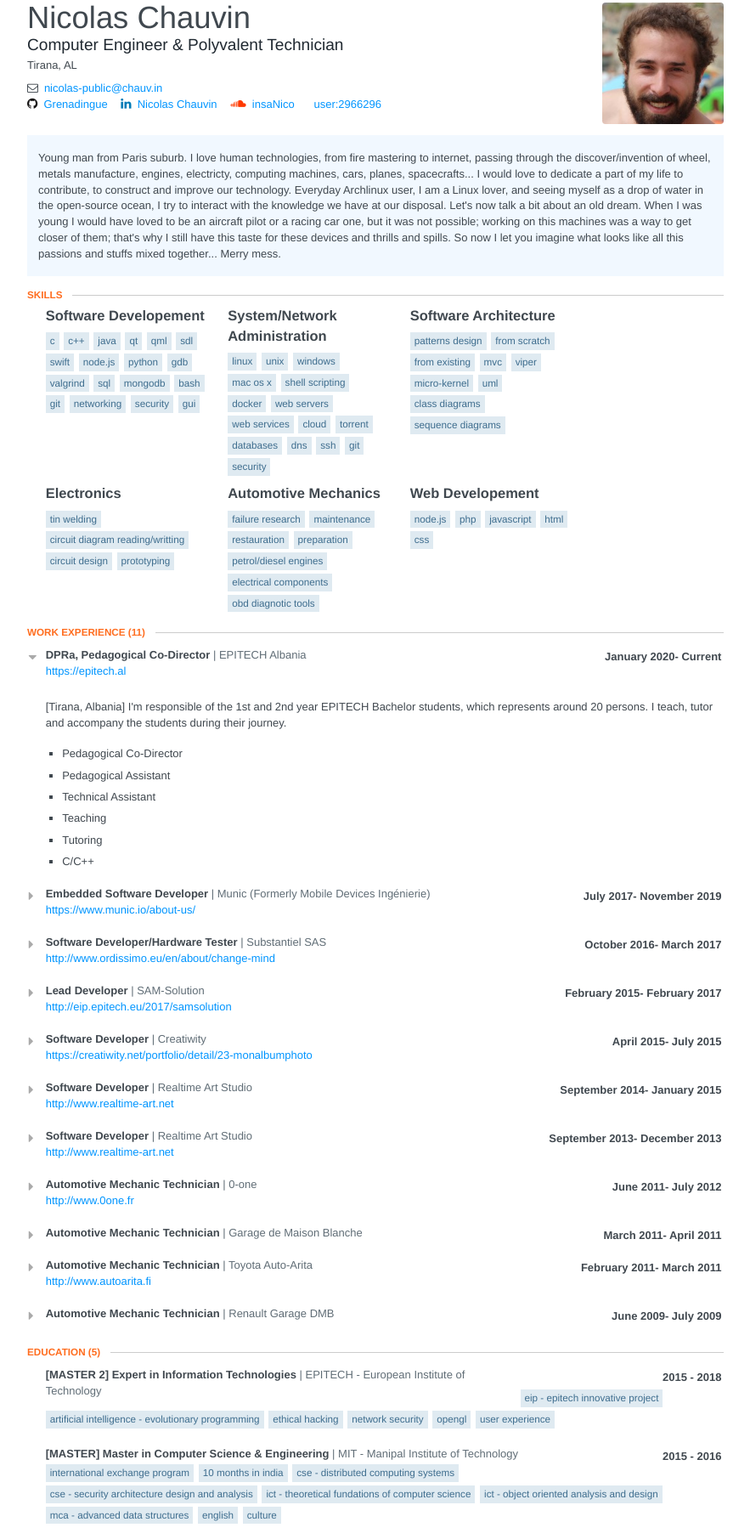
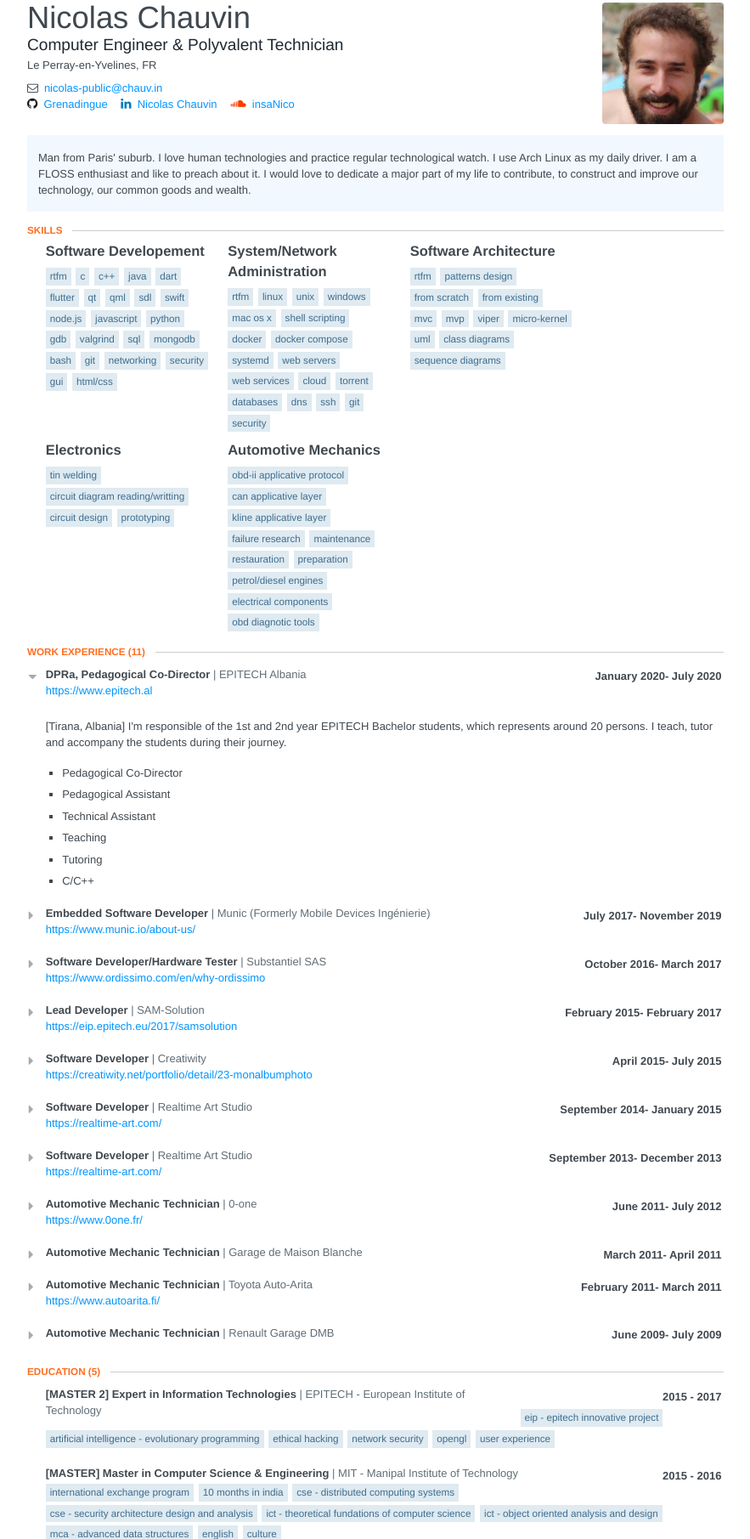
Before and after one commit to Grenadingue/Grenadingue.github.io, a website: page index.html in a window 1280 px wide. Shown: the part 36-1847 px from the top of the page at 85% size, without its empty margins (198-1081 px from the left). Drawn offline with Linux system fonts and the light colour scheme.

Commit message:
Resume: Re-generate web version

```diff
--- a/index.html
+++ b/index.html
@@ -784,8 +784,8 @@
     		</div>
 
     		<span class="location">
-    			<span class="city">Tirana,</span>
-    			<span class="countryCode">AL</span>
+    			<span class="city">Le Perray-en-Yvelines,</span>
+    			<span class="countryCode">FR</span>
     		</span>
 
 
@@ -821,20 +821,12 @@
     					</span>
     				</div>
     			</div>
-    			<div class="item">
-    				<div class="username">
-    					<span class="fa fa-stackoverflow stackoverflow social"></span>
-    					<span class="url">
-    						<a target="_blank" href="https://stackoverflow.com/story/grenadingue">user:2966296</a>
-    					</span>
-    				</div>
-    			</div>
     		</div>
     	</header>
 
     	<section class="section main-summary">
     		<section>
-    			<div><p>Young man from Paris suburb. I love human technologies, from fire mastering to internet, passing through the discover/invention of wheel, metals manufacture, engines, electricty, computing machines, cars, planes, spacecrafts... I would love to dedicate a part of my life to contribute, to construct and improve our technology. Everyday Archlinux user, I am a Linux lover, and seeing myself as a drop of water in the open-source ocean, I try to interact with the knowledge we have at our disposal. Let's now talk a bit about an old dream. When I was young I would have loved to be an aircraft pilot or a racing car one, but it was not possible; working on this machines was a way to get closer of them; that's why I still have this taste for these devices and thrills and spills. So now I let you imagine what looks like all this passions and stuffs mixed together... Merry mess.</p></div>
+    			<div><p>Man from Paris' suburb. I love human technologies and practice regular technological watch. I use Arch Linux as my daily driver. I am a FLOSS enthusiast and like to preach about it. I would love to dedicate a major part of my life to contribute, to construct and improve our technology, our common goods and wealth.</p></div>
     		</section>
     	</section>
 
@@ -848,14 +840,18 @@
     				Software Developement
     			</h3>
     			 			<ul class="keywords">
+    				<li>RTFM</li>
     				<li>C</li>
     				<li>C++</li>
     				<li>Java</li>
+    				<li>Dart</li>
+    				<li>Flutter</li>
     				<li>Qt</li>
     				<li>QML</li>
     				<li>SDL</li>
     				<li>Swift</li>
     				<li>Node.js</li>
+    				<li>Javascript</li>
     				<li>Python</li>
     				<li>gdb</li>
     				<li>valgrind</li>
@@ -866,6 +862,7 @@
     				<li>Networking</li>
     				<li>Security</li>
     				<li>GUI</li>
+    				<li>Html/Css</li>
     			</ul>
     		</div>
     		<div class="item">
@@ -873,12 +870,15 @@
     				System/Network Administration
     			</h3>
     			 			<ul class="keywords">
+    				<li>RTFM</li>
     				<li>Linux</li>
     				<li>Unix</li>
     				<li>Windows</li>
     				<li>Mac OS X</li>
     				<li>Shell scripting</li>
     				<li>Docker</li>
+    				<li>Docker compose</li>
+    				<li>Systemd</li>
     				<li>Web servers</li>
     				<li>Web services</li>
     				<li>Cloud</li>
@@ -895,10 +895,12 @@
     				Software Architecture
     			</h3>
     			 			<ul class="keywords">
+    				<li>RTFM</li>
     				<li>Patterns design</li>
     				<li>From scratch</li>
     				<li>From existing</li>
     				<li>MVC</li>
+    				<li>MVP</li>
     				<li>VIPER</li>
     				<li>Micro-kernel</li>
     				<li>UML</li>
@@ -922,6 +924,9 @@
     				Automotive Mechanics
     			</h3>
     			 			<ul class="keywords">
+    				<li>OBD-II Applicative Protocol</li>
+    				<li>CAN Applicative Layer</li>
+    				<li>KLine Applicative Layer</li>
     				<li>Failure research</li>
     				<li>Maintenance</li>
     				<li>Restauration</li>
@@ -931,18 +936,6 @@
     				<li>OBD Diagnotic tools</li>
     			</ul>
     		</div>
-    		<div class="item">
-    			<h3 class="name">
-    				Web Developement
-    			</h3>
-    			 			<ul class="keywords">
-    				<li>Node.js</li>
-    				<li>Php</li>
-    				<li>Javascript</li>
-    				<li>Html</li>
-    				<li>Css</li>
-    			</ul>
-    		</div>
     	</section>
     </section>
     <section class="section">
@@ -961,12 +954,12 @@
     				<div class="company">EPITECH Albania</div>
     				<div class="date">
     				  <span class="startDate">January 2020</span>
-    					<span class="endDate">- Current</span>
+    					<span class="endDate">- July 2020</span>
     				</div>
     			</header>
 
         	<span class="website">
-        		<a target="_blank" href="https://epitech.al">https://epitech.al</a>
+        		<a target="_blank" href="https://www.epitech.al">https://www.epitech.al</a>
         	</span>      	<div class="item" id="work-item">
             <div class="summary">
               <p><p>[Tirana, Albania] I'm responsible of the 1st and 2nd year EPITECH Bachelor students, which represents around 20 persons. I teach, tutor and accompany the students during their journey.</p></p>
@@ -1034,7 +1027,7 @@
     			</header>
 
         	<span class="website">
-        		<a target="_blank" href="http://www.ordissimo.eu/en/about/change-mind">http://www.ordissimo.eu/en/about/change-mind</a>
+        		<a target="_blank" href="https://www.ordissimo.com/en/why-ordissimo">https://www.ordissimo.com/en/why-ordissimo</a>
         	</span>      	<div class="item" id="work-item">
             <div class="summary">
               <p><p>[Montrouge, France] Worked on Ordissimo, a Linux distribution based on Debian, targeting senior users. I've developed a bunch of shell scripts for functionalities unit testing. I started to develop a kind of hardware testing assistant, based on the top of a web server, and supposed to guide a real human through the process of hardware testing.</p></p>
@@ -1064,7 +1057,7 @@
     			</header>
 
         	<span class="website">
-        		<a target="_blank" href="http://eip.epitech.eu/2017/samsolution">http://eip.epitech.eu/2017/samsolution</a>
+        		<a target="_blank" href="https://eip.epitech.eu/2017/samsolution">https://eip.epitech.eu/2017/samsolution</a>
         	</span>      	<div class="item" id="work-item">
             <div class="summary">
               <p><p>[Paris, France, and Worldwide] Lead developer, member of the human ressources team, technical referent, and software developer. I was a member of a nine students group for a project called the Epitech Innovative Project; the final school project of my Master degree. SAM-Solution is a management tool for IT-infrastructures, allowing to centralize system and software migrations, as well as backup and restoration of user data.</p></p>
@@ -1127,7 +1120,7 @@
     			</header>
 
         	<span class="website">
-        		<a target="_blank" href="http://www.realtime-art.net">http://www.realtime-art.net</a>
+        		<a target="_blank" href="https://realtime-art.com/">https://realtime-art.com/</a>
         	</span>      	<div class="item" id="work-item">
             <div class="summary">
               <p><p>[Paris 11, France] Follow-up for the "Playy.tv" project. My main goal was to architect and develop a software controller able to receive and execute remote instructions from internet and harware buttons. Restarted software from scratch for full OS portability.</p></p>
@@ -1163,7 +1156,7 @@
     			</header>
 
         	<span class="website">
-        		<a target="_blank" href="http://www.realtime-art.net">http://www.realtime-art.net</a>
+        		<a target="_blank" href="https://realtime-art.com/">https://realtime-art.com/</a>
         	</span>      	<div class="item" id="work-item">
             <div class="summary">
               <p><p>[Paris 11, France] I worked on a project named "Playy.tv". My main goal was to architect and develop a software controller able to receive and execute remote instructions from internet and harware buttons.</p></p>
@@ -1196,7 +1189,7 @@
     			</header>
 
         	<span class="website">
-        		<a target="_blank" href="http://www.0one.fr">http://www.0one.fr</a>
+        		<a target="_blank" href="https://www.0one.fr/">https://www.0one.fr/</a>
         	</span>      	<div class="item" id="work-item">
             <div class="summary">
               <p><p>[Le Perray-en-Yvelines, France]</p></p>
@@ -1256,7 +1249,7 @@
     			</header>
 
         	<span class="website">
-        		<a target="_blank" href="http://www.autoarita.fi">http://www.autoarita.fi</a>
+        		<a target="_blank" href="https://www.autoarita.fi/">https://www.autoarita.fi/</a>
         	</span>      	<div class="item" id="work-item">
             <div class="summary">
               <p><p>[Järvenpää, Finland]</p></p>
@@ -1321,7 +1314,7 @@
               2015
               </span>
               <span class="endDate">
-              - 2018
+              - 2017
               </span>
             </div>
           </header>
@@ -1574,6 +1567,16 @@
         <h2 class='section-title' class='section-title'>Interests</h2>
       </header>
       <section id="interests">
+        <div class="item">
+          <h3 class="name">
+            Self hosting at home
+          </h3>
+          <ul class="keywords">
+            <li>Maintaining my own hardware</li>
+            <li>Maintaining my own services</li>
+            <li>Offering FLOSS services to family &amp; friends</li>
+          </ul>
+        </div>
         <div class="item">
           <h3 class="name">
             Cooking
@@ -1602,7 +1605,7 @@
             Technological watch
           </h3>
           <ul class="keywords">
-            <li>Open-source world</li>
+            <li>FLOSS world</li>
             <li>Automotive technologies</li>
             <li>Inter-planetary distributed systems</li>
             <li>Human organization tools</li>
@@ -1625,22 +1628,10 @@
             Sports
           </h3>
           <ul class="keywords">
-            <li>Mountain bike</li>
+            <li>Biking</li>
             <li>Karting</li>
-            <li>Ski</li>
-            <li>Climb</li>
-          </ul>
-        </div>
-        <div class="item">
-          <h3 class="name">
-            Motor races
-          </h3>
-          <ul class="keywords">
-            <li>24h of Le Mans</li>
-            <li>WRC</li>
-            <li>Endurance</li>
-            <li>Rallye</li>
-            <li>Gaming simulation</li>
+            <li>Skiing</li>
+            <li>Climbing</li>
           </ul>
         </div>
       </section>
```
